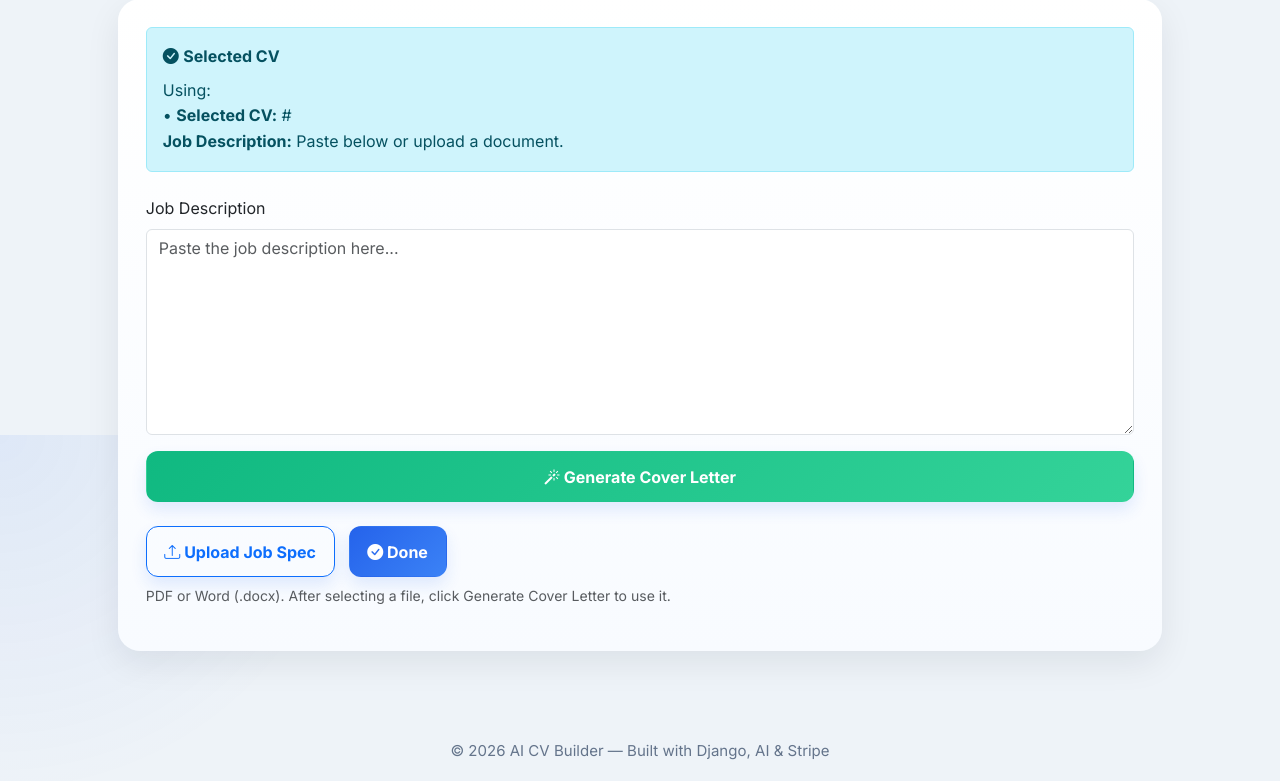
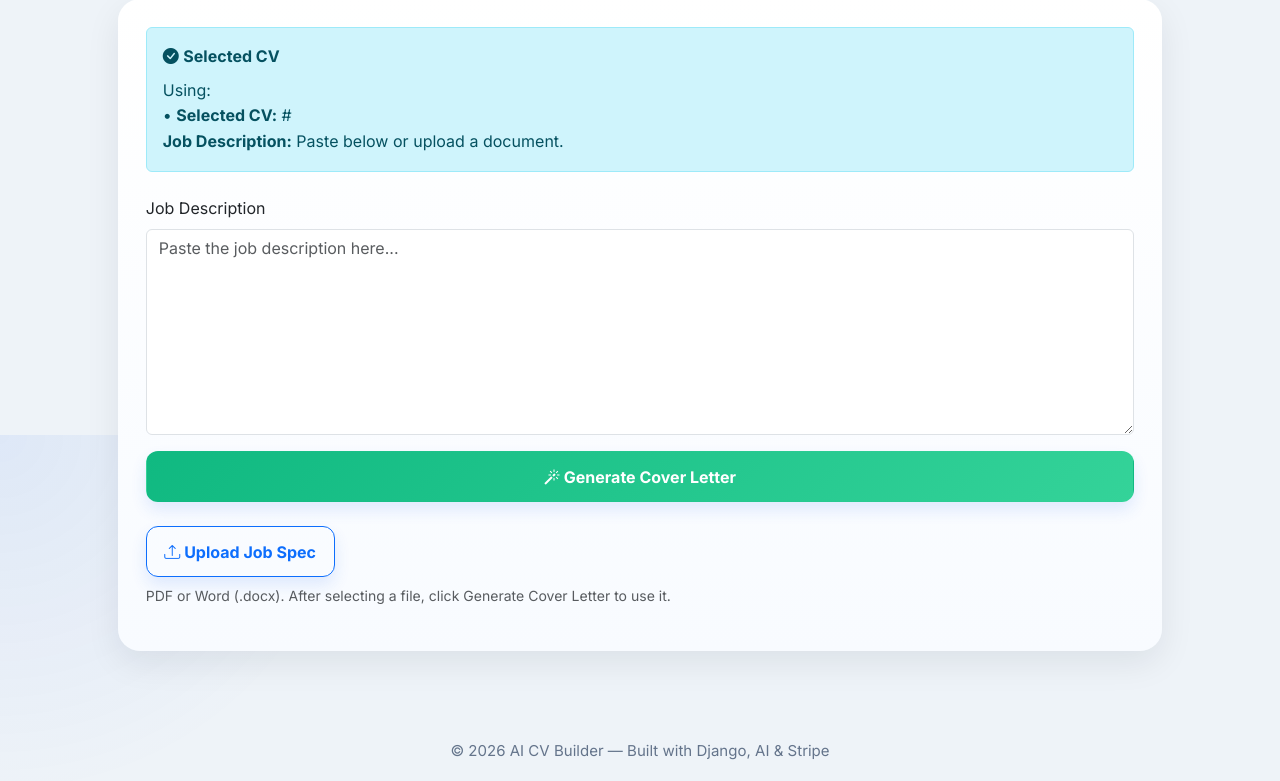
Before and after one commit to MohammadIqbalBora/ai-cv-builder, a Django app: template templates/cover_letter.html in a window 1280 px wide. Shown: the part 365-1146 px from the top of the page. Run offline with Django 5.2, Linux system fonts and the light colour scheme; the template is opened without the code that fills it, so the values that code supplies are empty.

Commit message:
Remove Done button from cover letter page

```diff
--- a/templates/cover_letter.html
+++ b/templates/cover_letter.html
@@ -61,9 +61,6 @@
         <button type="button" class="btn btn-outline-primary" id="uploadJobSpecBtn" aria-describedby="coverJobFileHelp">
           <i class="bi bi-upload"></i> Upload Job Spec
         </button>
-        <a href="{% url 'dashboard' %}" class="btn btn-primary">
-          <i class="bi bi-check-circle-fill"></i> Done
-        </a>
       </div>
       <p id="coverJobFileHelp" class="form-text mt-2" aria-live="polite">PDF or Word (.docx). After selecting a file, click Generate Cover Letter to use it.</p>
     </div>
```
